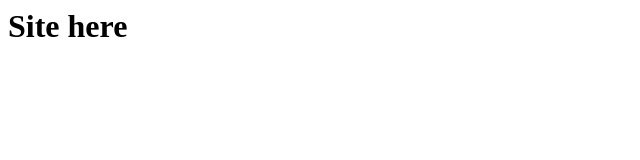
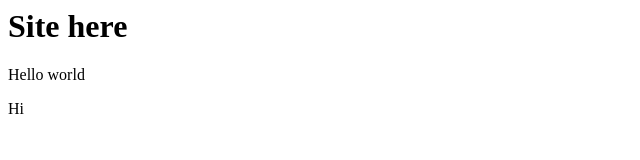
Before and after one commit to ismailpulatov/site, a plain HTML site: page index.html in a window 1280 px wide. Shown: the full height of the page, 0-640 px from the left. Drawn offline with Linux system fonts and the light colour scheme.

Commit message:
second commit

```diff
--- a/index.html
+++ b/index.html
@@ -5,5 +5,7 @@
 </head>
 <body>
 <h1>Site here</h1>
+<p>Hello world</p>
+<p>Hi</p>
 </body>
 </html>
```
